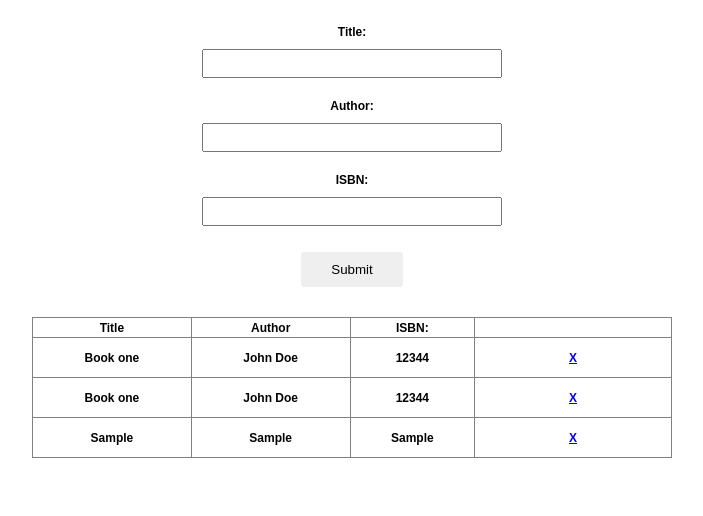
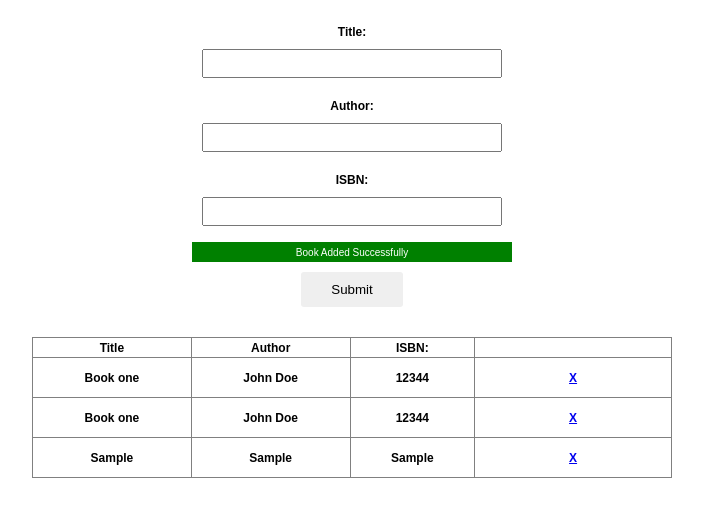
Before and after one commit to PurnaChandraSekhar/my-bookList-app, a plain HTML site: page index.html in a window 1280 px wide. Both pictures are taken after typing "Sample", "Sample", "Sample" into the empty fields and a click on the button "Submit". Shown: the part 60-576 px from the top of the page, without its empty margins (288-991 px from the left). Drawn offline with Linux system fonts and the light colour scheme.

Commit message:
fourth commit

```diff
--- a/script.js
+++ b/script.js
@@ -49,6 +49,19 @@ class UI {
    }
  }
 
+ static showAlertMessage(message, className) {
+   const div = document.createElement('div');
+   div.classList = `sam ${className}`;
+   div.appendChild(document.createTextNode(message));
+   const header = document.querySelector("#book-form");
+   const container = document.querySelector(".btn");
+   header.insertBefore(div, container);
+
+   setTimeout( () => {
+     document.querySelector(".sam").remove()
+   } , 3000)
+ }
+
  static clearFields() {
    document.querySelector('#title').value = " ";
    document.querySelector('#author').value = " ";
@@ -68,18 +81,27 @@ document.querySelector('#book-form').addEventListener('submit', (e) => {
   const author = document.querySelector('#author').value;
   const isbn = document.querySelector('#isbn').value;
 
+
+  if(title === "" || author === "" || isbn === "") {
+    UI.showAlertMessage("Please fill all the fields", "danger");
+  }else {
     //Instatiate book
     const book = new Book(title, author, isbn);
 
     //Add Book to List
     UI.addBookList(book);
 
+    UI.showAlertMessage("Book Added Successfully", "success");
+
     //Clear Fields
     UI.clearFields();
+  }
 
 })
 
   //Delete a book
   document.querySelector("#book-list").addEventListener('click', (e) => {
     UI.deleteBook(e.target);
+
+    UI.showAlertMessage("Book Removed Successfully", "success");
   })
--- a/style.css
+++ b/style.css
@@ -99,3 +99,20 @@ td {
     text-align: center;
     border: 1px solid grey;
 }
+
+.sam {
+    height: 2rem;
+    width: 50%;
+    color: white;
+    margin: 0 auto;
+    text-align: center;
+    padding: .5rem 0;
+}
+
+.danger {
+    background-color: red;
+}
+
+.success {
+    background-color: green;
+}
```
Lines whose indentation alone changed are shown as unchanged.
